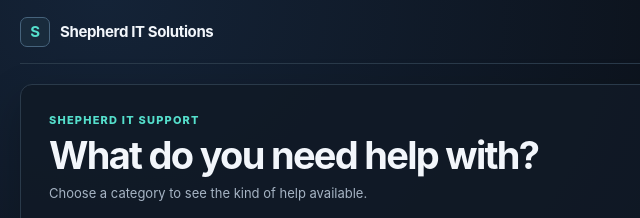
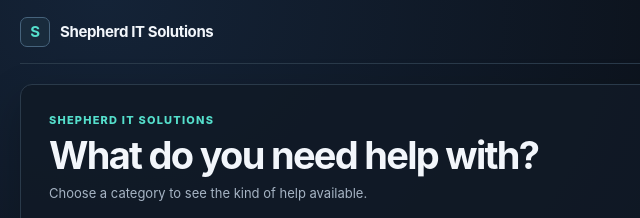
Before and after one commit to theshepherd1990/shepherdit-business-card, a website: page public/index.html in a window 1280 px wide. Shown: the top 218 px of the page, 0-640 px from the left. Drawn offline with Linux system fonts and the light colour scheme.

Commit message:
Update support label to company name

```diff
--- a/public/index.html
+++ b/public/index.html
@@ -160,7 +160,7 @@
 
       <main class="layout" id="main">
         <section class="chooser" id="categories" aria-labelledby="page-title">
-          <p class="eyebrow">Shepherd IT support</p>
+          <p class="eyebrow">Shepherd IT Solutions</p>
           <h1 id="page-title">What do you need help with?</h1>
           <p class="intro">Choose a category to see the kind of help available.</p>
 
```
